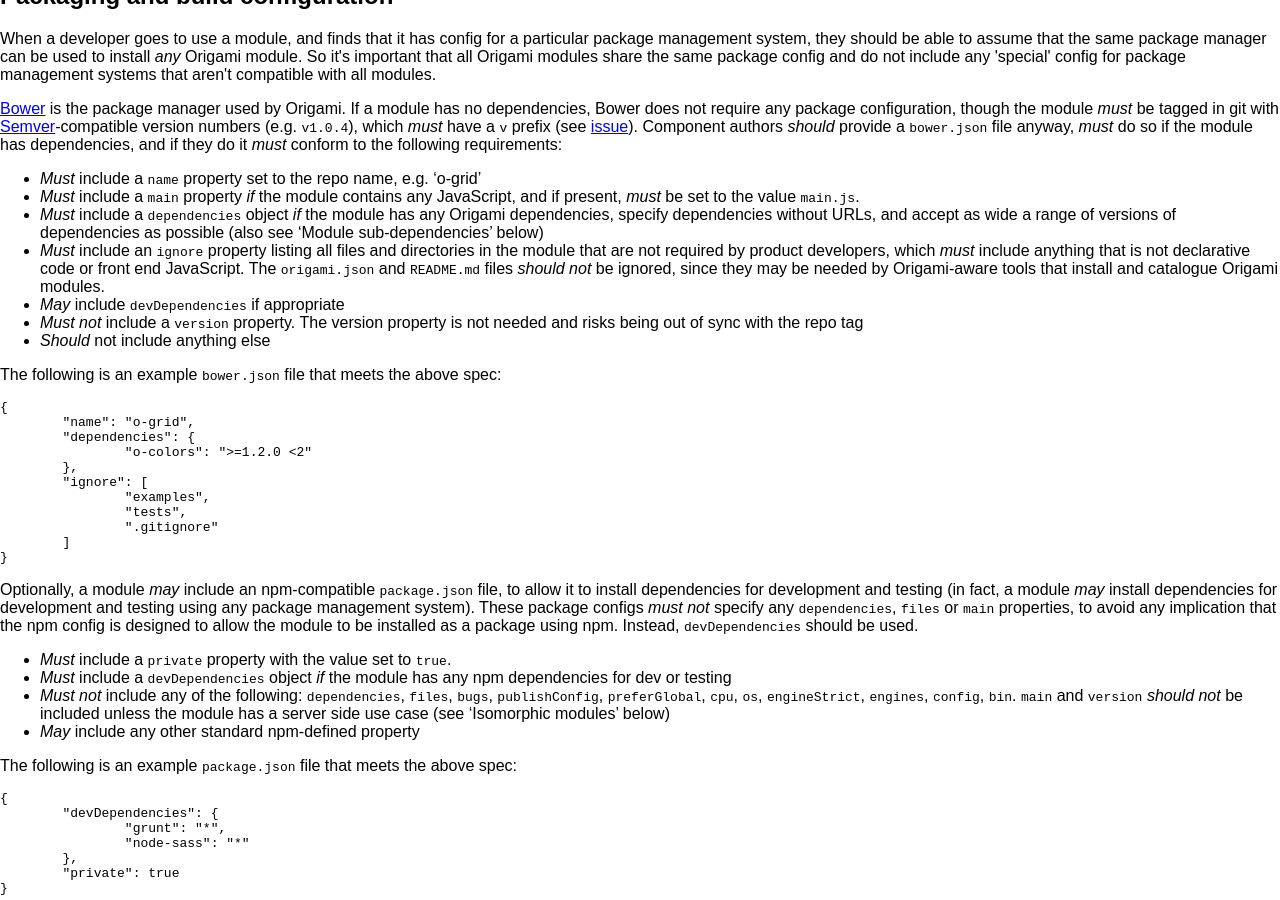
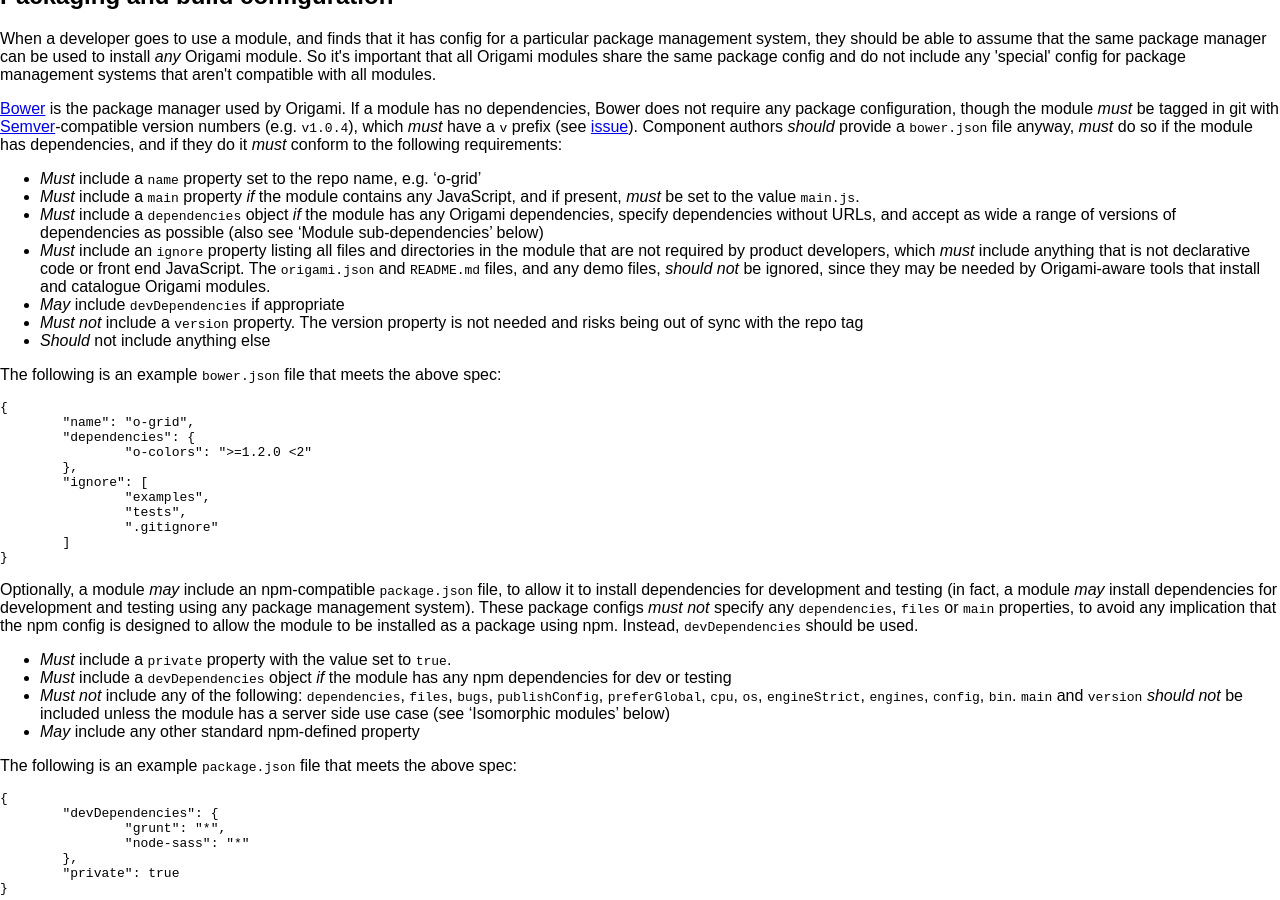
Before and after one commit to Financial-Times/ft-origami, a Jekyll site: the page built from docs/component-spec/modules.md, in a window 1280 px wide and 900 px high, scrolled down 2718 px. Built offline with Jekyll 4.4.1, drawn with Linux system fonts in a browser that asks for light colours; comment, search, counter and statistics services are not loaded; a style sheet for code colours, icons or effects is not loaded.

Commit message:
Advise against ignoring demos

```diff
--- a/docs/component-spec/modules.md
+++ b/docs/component-spec/modules.md
@@ -137,7 +137,7 @@ Theming classes *must* be applied to the root element of the component to be the
 * *Must* include a `name` property set to the repo name, e.g. 'o-grid'
 * *Must* include a `main` property *if* the module contains any JavaScript, and if present, *must* be set to the value `main.js`.
 * *Must* include a `dependencies` object *if* the module has any Origami dependencies, specify dependencies without URLs, and accept as wide a range of versions of dependencies as possible (also see 'Module sub-dependencies' below)
-* *Must* include an `ignore` property listing all files and directories in the module that are not required by product developers, which *must* include anything that is not declarative code or front end JavaScript.  The `origami.json` and `README.md` files *should not* be ignored, since they may be needed by Origami-aware tools that install and catalogue Origami modules.
+* *Must* include an `ignore` property listing all files and directories in the module that are not required by product developers, which *must* include anything that is not declarative code or front end JavaScript.  The `origami.json` and `README.md` files, and any demo files, *should not* be ignored, since they may be needed by Origami-aware tools that install and catalogue Origami modules.
 * *May* include `devDependencies` if appropriate
 * *Must not* include a `version` property.  The version property is not needed and risks being out of sync with the repo tag
 * *Should* not include anything else
```
